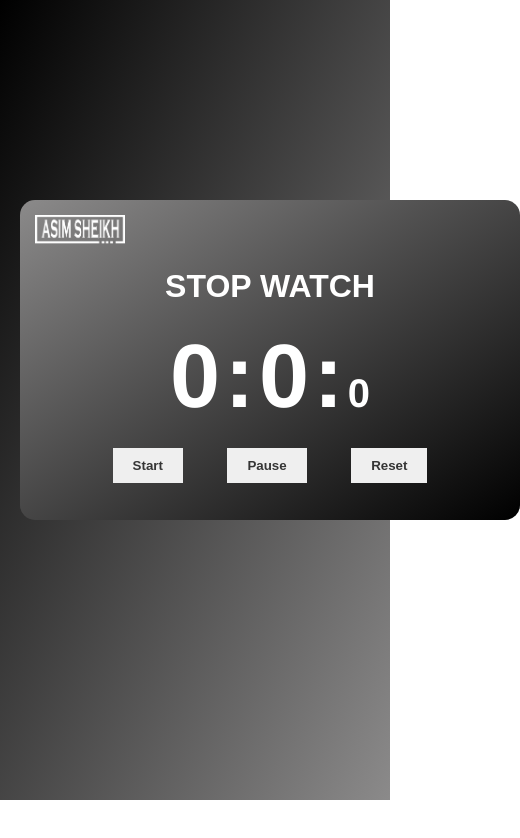
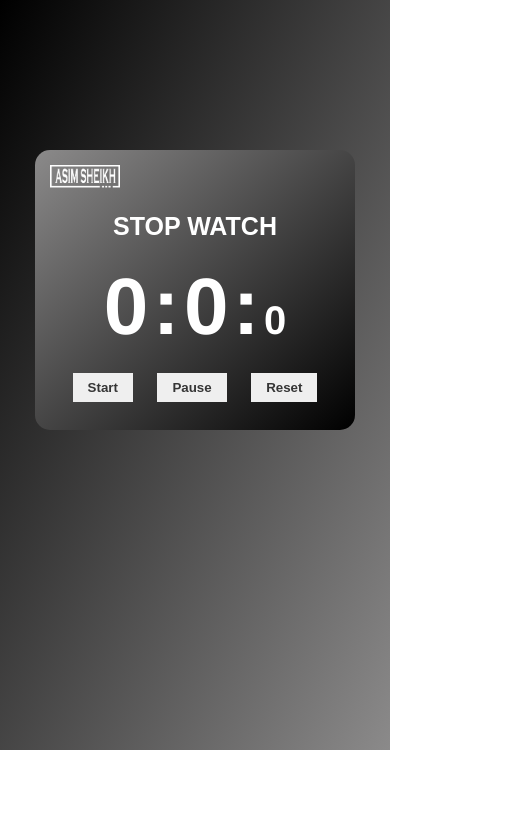
Before and after one commit to AsimSheikh786/assignments, a plain HTML site: page assignment 8/index.html in a window 390 px wide. Shown: the whole page, 520 px wide, since content can reach past the window. Drawn offline with Linux system fonts and the light colour scheme.

Commit message:
assignment 8 Stop Watch complete

```diff
--- a/assignment 8/style.css
+++ b/assignment 8/style.css
@@ -79,8 +79,43 @@ footer {
     left: 10px;
 }
 
-/* @media only screen and (max-width : 768px){
+@media only screen and (max-width : 768px){
+    body {
+        padding-top: 150px;
+        /* height: 500px; */
+    }
+
+    .main {
+        width: 320px;
+        height: 280px;
+
+    }
+
+    .image img {
+        width: 70px;
+    }
+
+    .heading h1 {
+        font-size: 25px;
+    }
+
+    .display h1{
+        font-size: 80px;
+    }
+
     .buttons button {
+        margin: 0 10px;
+        padding-left: 15px;
+        padding-right: 15px;
+        padding-top: 7px;
+        padding-bottom: 7px;
+    }
+
+    /* .buttons {
+        text-align: left;
+    } */
+
+    /* .buttons button {
         display: block;
-    }
-} */
+    } */
+}
```
